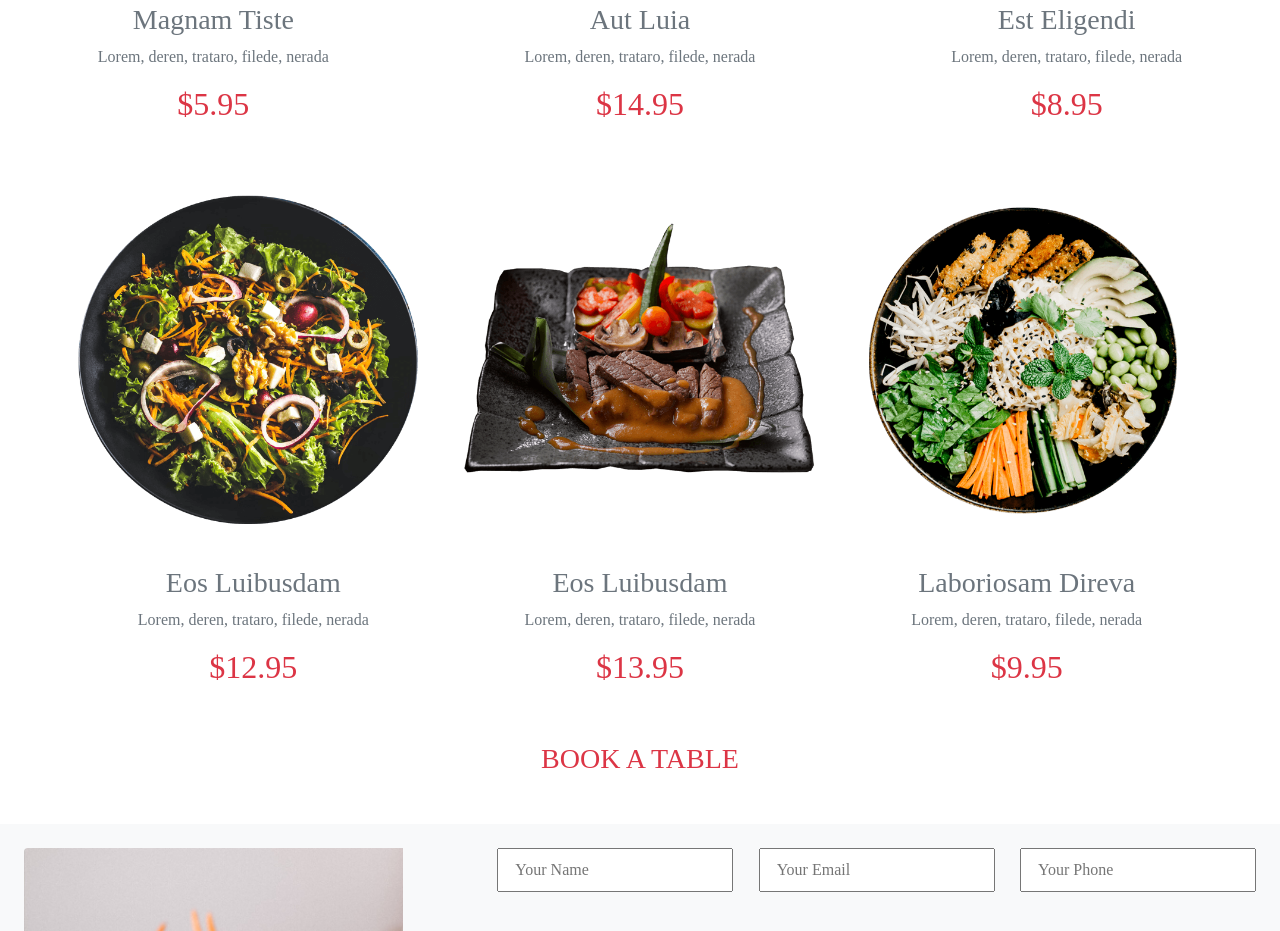
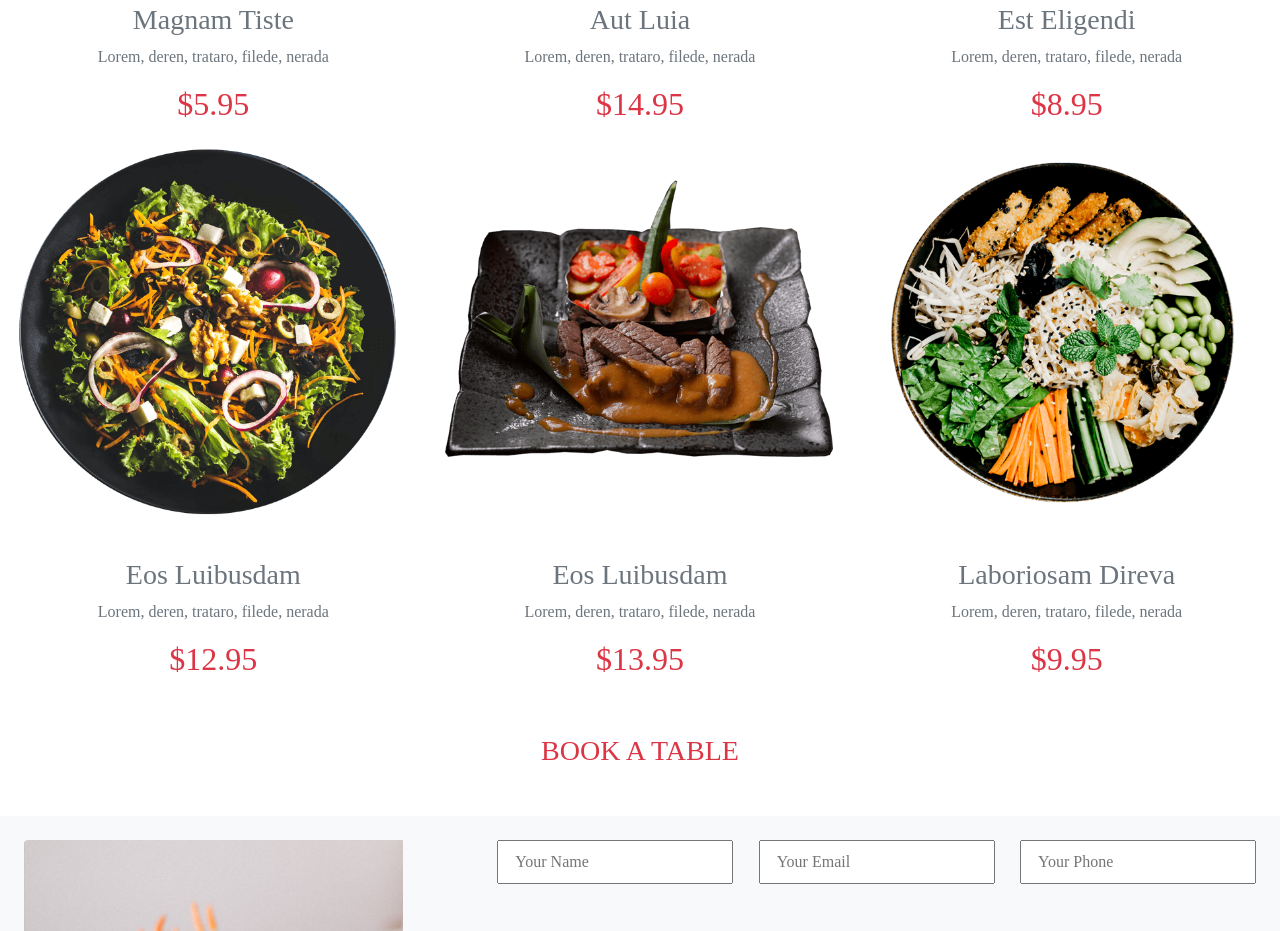
Before and after one commit to mahirakhanammahi/foodies, a plain HTML site: page index.html in a window 1280 px wide. Shown: the part 2435-3366 px from the top of the page. Drawn offline with Linux system fonts and the light colour scheme; a web font is replaced by a local one.

Commit message:
Update code

```diff
--- a/index.html
+++ b/index.html
@@ -201,7 +201,7 @@
     </div>
     <!-- section 2 counter  -->
     <div class="container-fluid">
-      <div class="row m-5">
+      <div class="row ">
         <div class="col-md-4">
           <img
             class="img-fluid"
```
